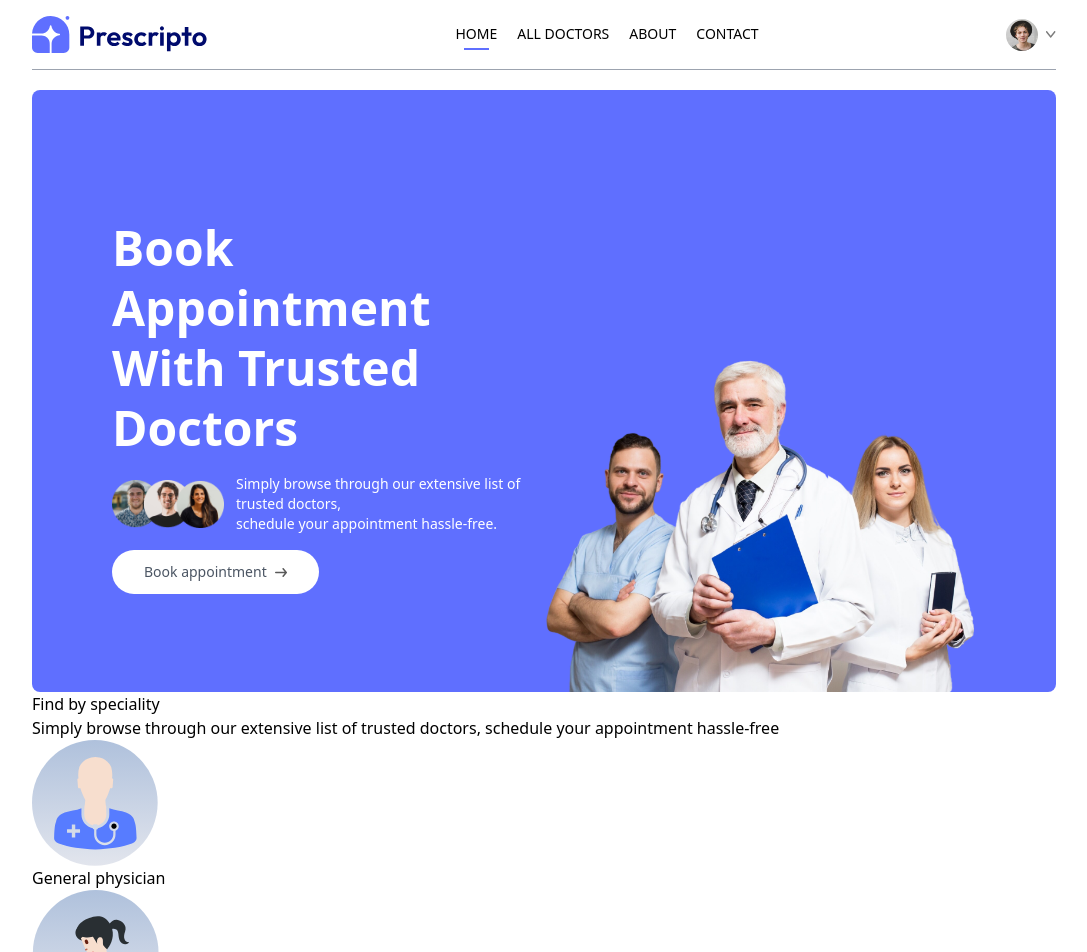
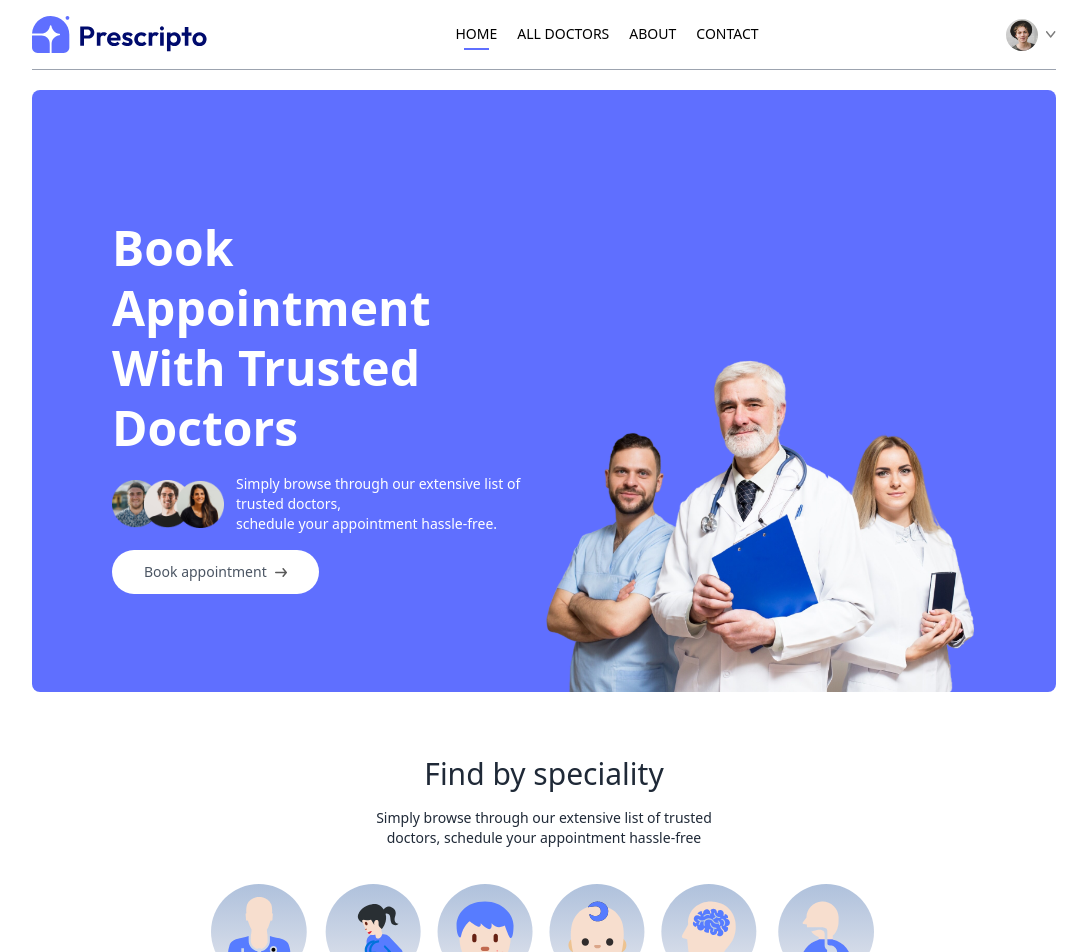
Before and after one commit to Arifkhan4947/HealthCarePlus, a React (Vite) app: page / in a window 1280 px wide. Shown: the top 952 px of the page, without its empty margins (96-1183 px from the left). Built offline with nearby package versions, Linux system fonts and the light colour scheme.

Commit message:
complete speciality menu

```diff
--- a/src/components/SpecialityMenu.jsx
+++ b/src/components/SpecialityMenu.jsx
@@ -4,14 +4,14 @@
 
 const SpecialityMenu = () => {
   return (
-    <div id='speciality'>
-        <h1>Find by speciality</h1>
-        <p>Simply browse through our extensive list of trusted doctors, schedule your appointment hassle-free</p>
-        <div>
+    <div className='flex flex-col items-center gap-4 py-16 text-gray-800 ' id='speciality'>
+        <h1 className='text-3xl font-medium '>Find by speciality</h1>
+        <p className='sm:w-1/3 text-center text-sm'>Simply browse through our extensive list of trusted doctors, schedule your appointment hassle-free</p>
+        <div className='flex sm:justify-center gap-4 pt-5 w-full overflow-scroll '>
             {
                 specialityData.map((item, index)=>(
-                    <Link key={index} to={`/doctors/${item.speciality}`}>
-                         <img src={item.image} alt=''/>
+                    <Link onClick={()=>scrollTo(0,0)} className='flex flex-col items-center text-xs cursor-pointer flex-shrink-0 hover:translate-y-[-10px] tramsition-all duration-500' key={index} to={`/doctors/${item.speciality}`}>
+                         <img className='w-16 sm:w-24 mb-2' src={item.image} alt=''/>
                          <p>{item.speciality}</p>
                     </Link>
                 ))
--- a/src/index.css
+++ b/src/index.css
@@ -5,3 +5,7 @@
 .active hr{
     @apply block;
 }
+
+::-webkit-scrollbar{
+    @apply hidden
+}
```
